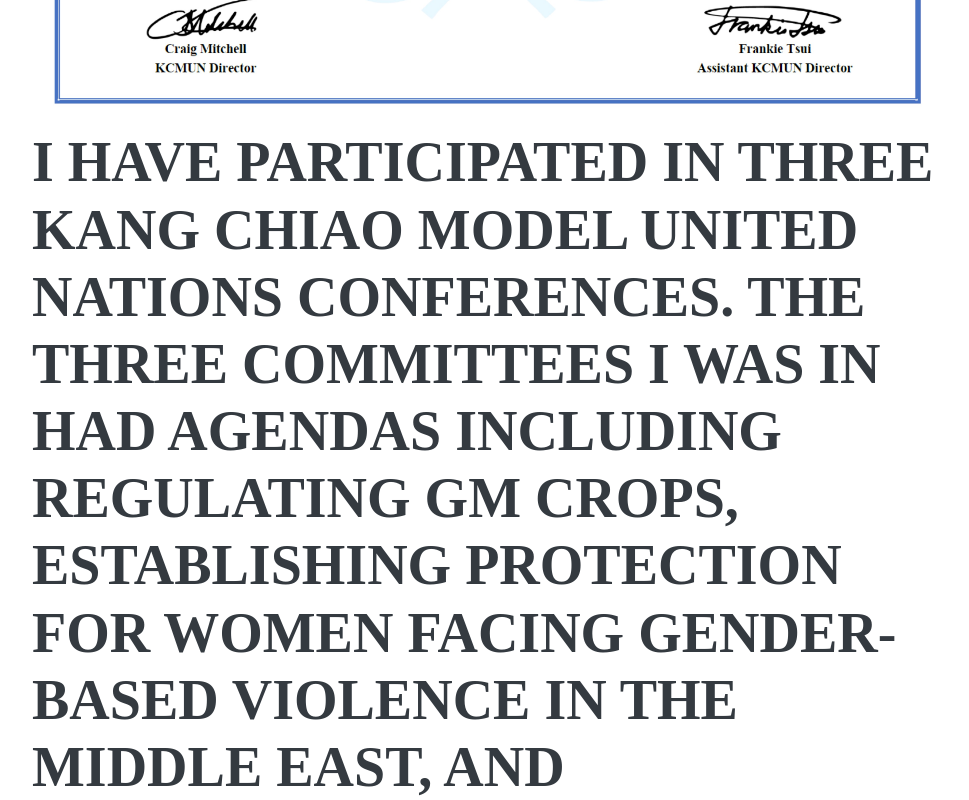
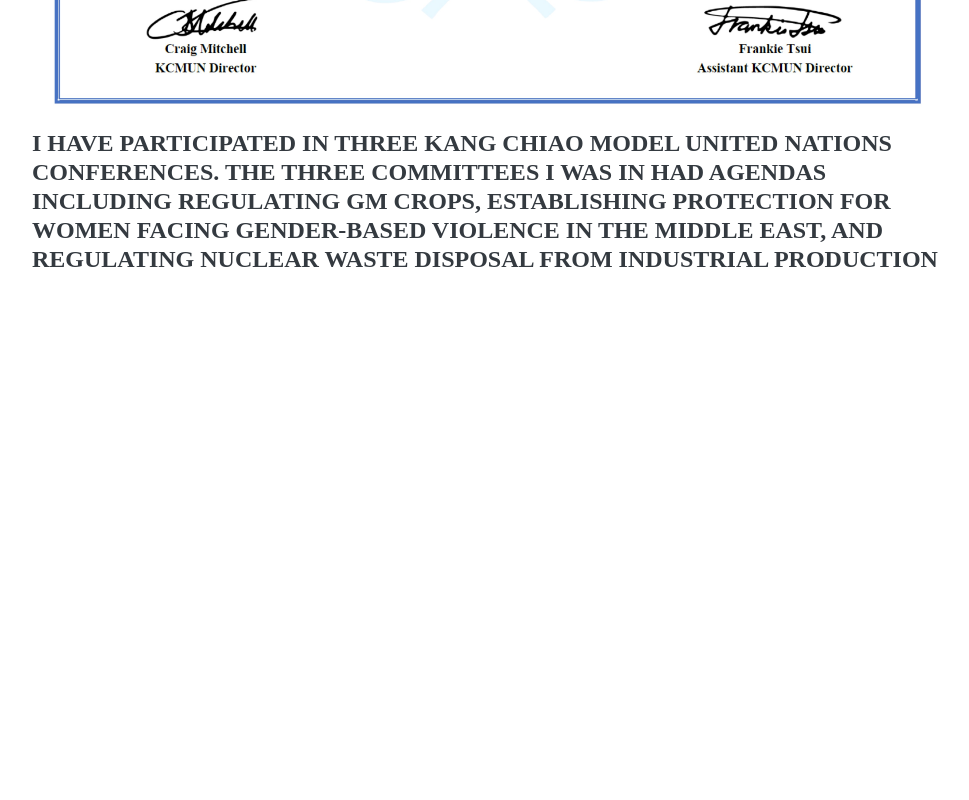
Before and after one commit to aaronchen2007/aaronchen2007, a website: page Extracurricular Details.html in a window 1280 px wide. Shown: the part 2060-2860 px from the top of the page, without its empty margins (288-1257 px from the left). After the commit the page ends 2429 px from the top, so only its background shows below. Drawn offline with nearby package versions, Linux system fonts and the light colour scheme; files that its build step writes are made by us from their sources; a web font is replaced by a local one.

Commit message:
font size change

```diff
--- a/Extracurricular Details.html
+++ b/Extracurricular Details.html
@@ -74,9 +74,9 @@
                     <img src="img/Aaron Chen - 2022 KCMUN Practice Conference Participation Certificate.jpg" alt="Model United Nations Image" class="img-fluid">
                     <img src="img/Aaron Chen - 2023 KCMUN XI Conference Participation Certificate.jpg" alt="Model United Nations Image" class="img-fluid">
                     <img src="img/Aaron Chen - 2024 KCMUN XII Conference Participation Certificate.jpg" alt="Model United Nations Image" class="img-fluid">
-                    <h2 class="mb-5"> I have participated in three Kang Chiao Model United Nations Conferences.
+                    <h4 class="mb-5"> I have participated in three Kang Chiao Model United Nations Conferences.
                         The three committees I was in had agendas including regulating GM crops, establishing protection for women facing gender-based violence in the Middle East, and regulating nuclear waste disposal from industrial production
-                    </h2>
+                    </h4>
                 </div>
             </section>
         </div>
```
